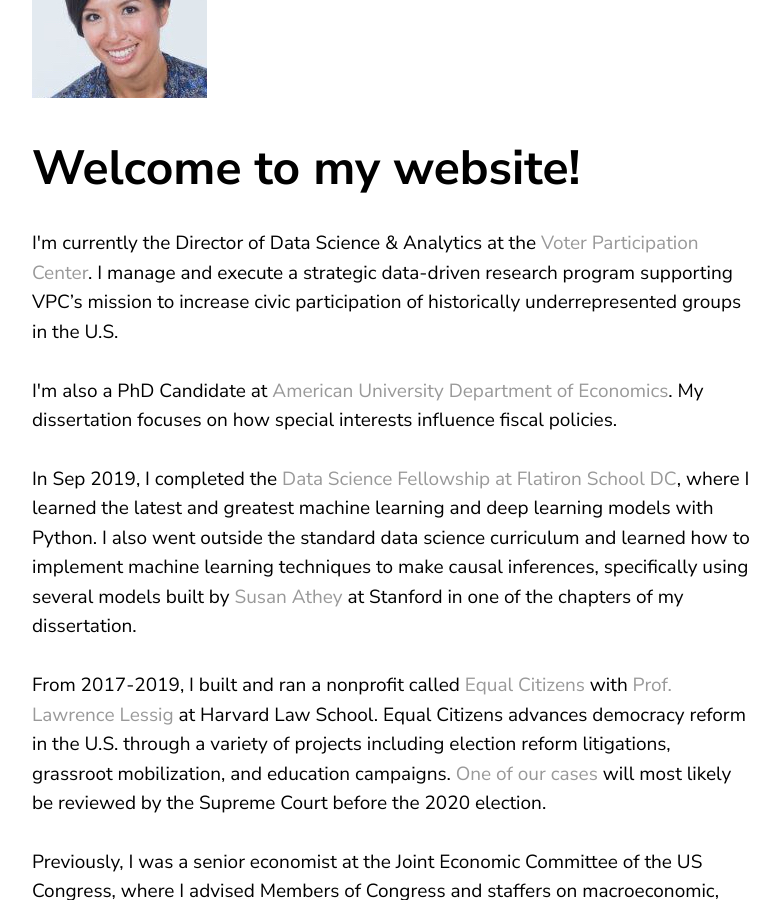
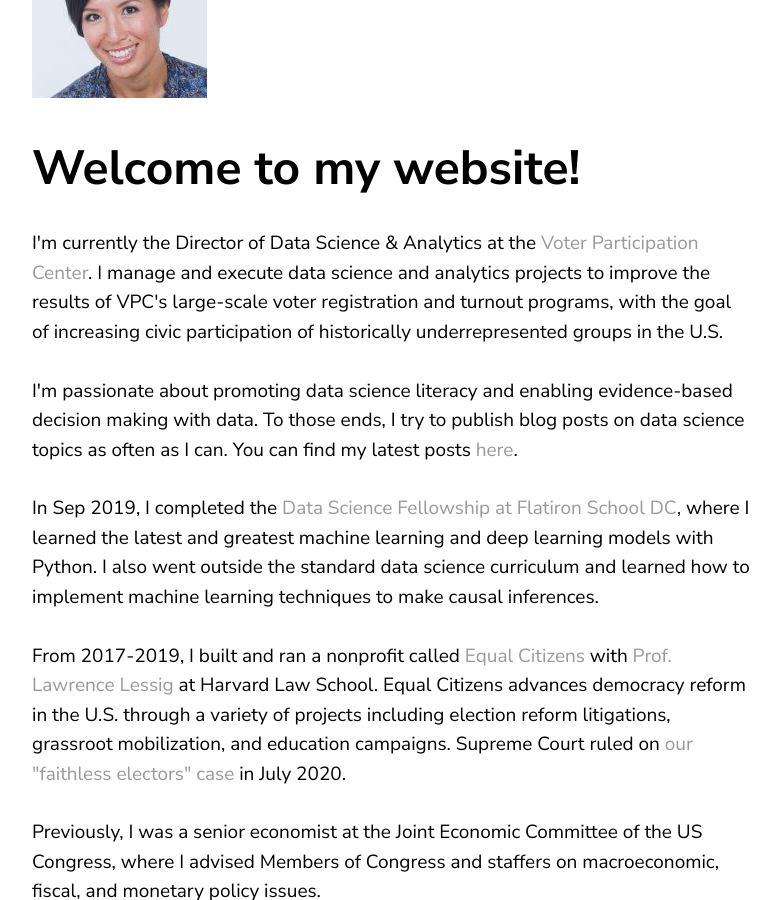
Before and after one commit to phoebetwong/phoebetwong.github.io, a Jekyll site: the page built from about.html, in a window 1280 px wide and 900 px high, scrolled down 502 px. Shown: the whole window, without its empty margins (68-848 px from the left). Built offline with Jekyll 4.4.1, drawn with Linux system fonts in a browser that asks for light colours; a script that is not in the unit is left out.

Commit message:
about update

```diff
--- a/about.html
+++ b/about.html
@@ -5,18 +5,16 @@
 <div class="blurb">
 	<img src="assets/head2.jpg" alt="Portfolio Picture"  height="175" width="175" class="headerimg">
 	<h1>Welcome to my website!</h1>
-	<p>I'm currently the Director of Data Science & Analytics at the <a href="https://www.voterparticipation.org/" target="_blank">Voter Participation Center</a>. I manage and execute a strategic data-driven research program supporting VPC’s mission to increase civic participation of historically underrepresented groups in the U.S.
+	<p>I'm currently the Director of Data Science & Analytics at the <a href="https://www.voterparticipation.org/" target="_blank">Voter Participation Center</a>. I manage and execute data science and analytics projects to improve the results of VPC's large-scale voter registration and turnout programs, with the goal of increasing civic participation of historically underrepresented groups in the U.S.
 		<br><br>
-		I'm also a PhD Candidate at <a href="https://www.american.edu/cas/economics/" target="_blank">American University Department of Economics</a>. My dissertation focuses on how special interests influence
-		fiscal policies.
+		I'm passionate about promoting data science literacy and enabling evidence-based decision making with data. To those ends, I try to publish blog posts on data science topics as often as I can. You can find my latest posts <a href="https://phoebetwong.github.io/mylatestwork.html" target="_blank"> here</a>.
 		<br><br>
     In Sep 2019, I completed the <a href="https://flatironschool.com/career-courses/data-science-bootcamp/dc" target="_blank">Data Science Fellowship at Flatiron School DC</a>,
-    where I learned the latest and greatest machine learning and deep learning models with Python. I also went outside the standard data science curriculum and learned how to implement machine learning techniques to make causal inferences, specifically using several
-    models built by <a href="https://www.gsb.stanford.edu/faculty-research/faculty/susan-athey" target="_blank">Susan Athey</a> at Stanford in one of the chapters of my dissertation.
+    where I learned the latest and greatest machine learning and deep learning models with Python. I also went outside the standard data science curriculum and learned how to implement machine learning techniques to make causal inferences.
     <br><br>
 		From 2017-2019, I built and ran a nonprofit called <a href="https://equalcitizens.us/" target="_blank">Equal Citizens</a> with <a href="https://en.wikipedia.org/wiki/Lawrence_Lessig" target="_blank">Prof. Lawrence Lessig</a> at Harvard Law School.
 		Equal Citizens advances democracy reform in the U.S. through a variety of projects including election reform litigations, grassroot mobilization,
-		and education campaigns. <a href="https://www.nytimes.com/2019/08/22/us/politics/electoral-college-faithless-elector.html" target="_blank">One of our cases</a> will most likely be reviewed by the Supreme Court before the 2020 election.
+		and education campaigns. Supreme Court ruled on <a href="https://www.cbsnews.com/video/supreme-court-rules-states-can-punish-faithless-electors/" target="_blank">our "faithless electors" case</a> in July 2020.
 		<br><br>
 		Previously, I was a senior economist at the Joint Economic Committee of the US Congress, where I advised Members of Congress and
 		staffers on macroeconomic, fiscal, and monetary policy issues.
```
